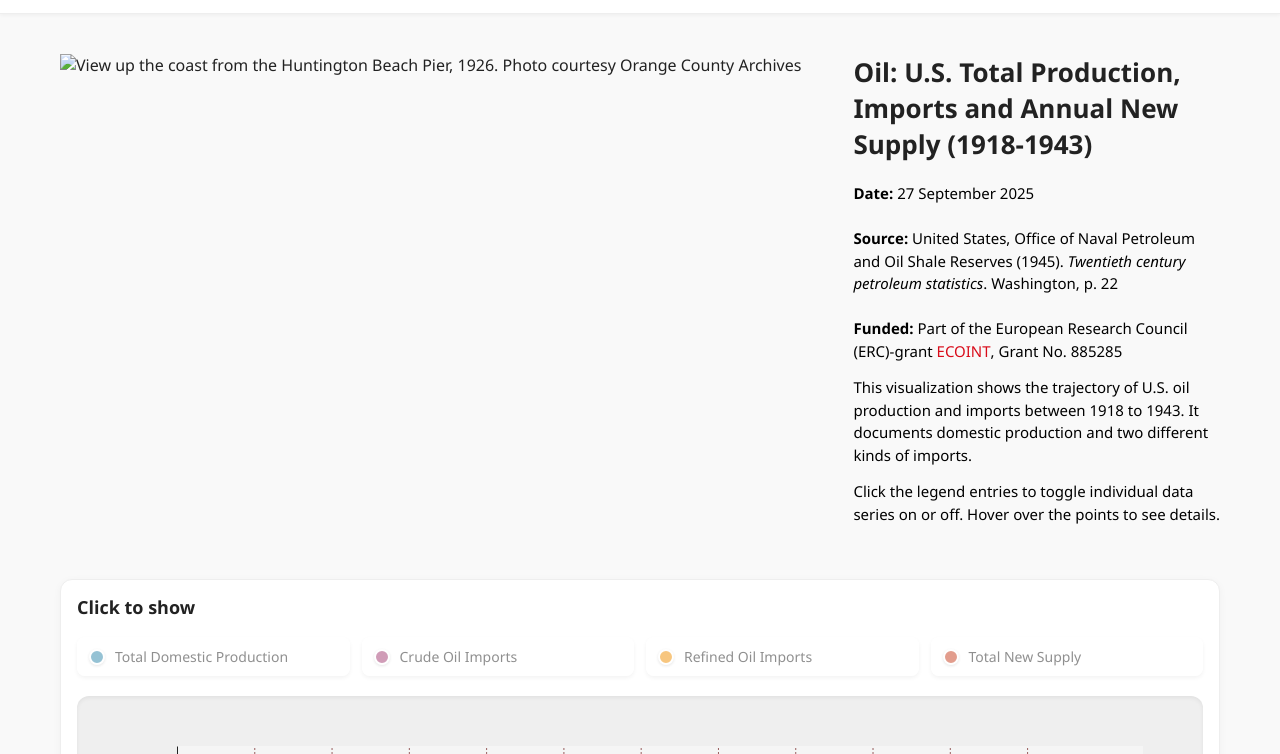
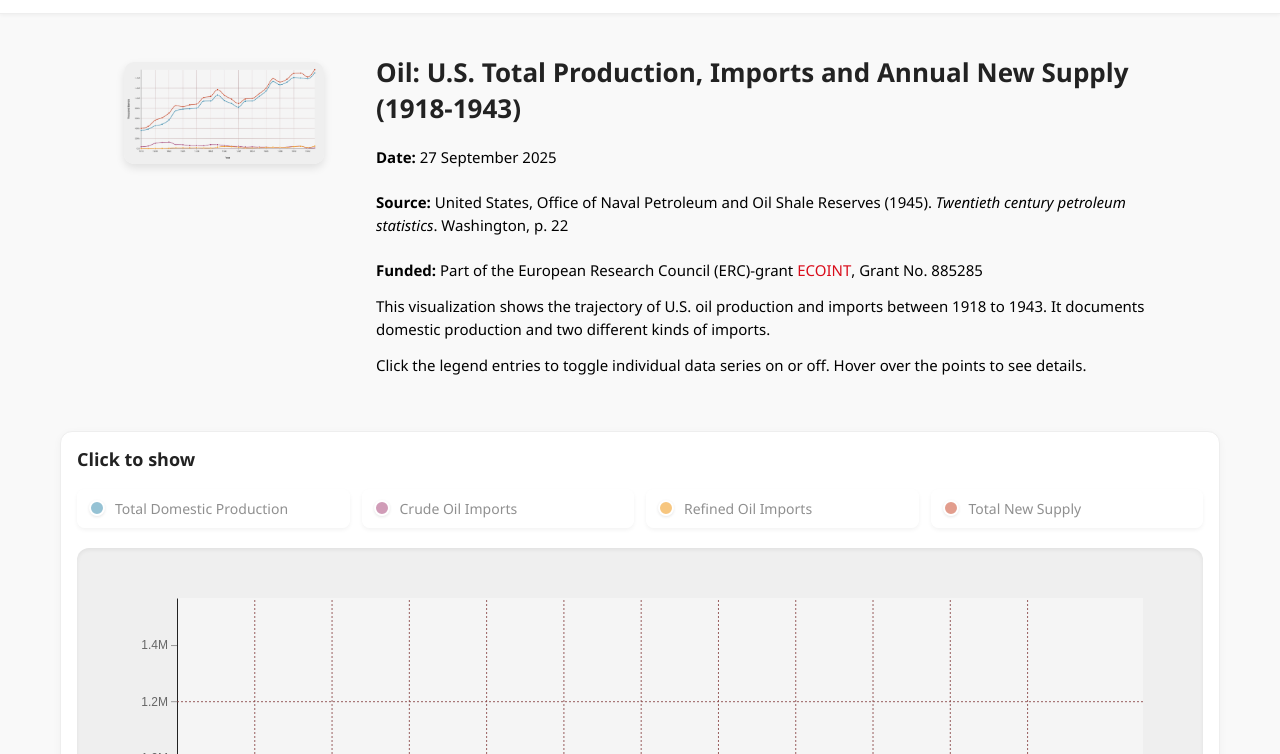
Before and after one commit to sabine-selchow/sabine-selchow.github.io, a plain HTML site: page projects/us-oil-production/index.html in a window 1280 px wide. Shown: the part 46-800 px from the top of the page. Drawn offline with nearby package versions, Linux system fonts and the light colour scheme.

Commit message:
Update index.html

```diff
--- a/projects/us-oil-production/index.html
+++ b/projects/us-oil-production/index.html
@@ -23,7 +23,8 @@
   </div>
 </header>
 <div class="content-container intro-flex">
-  <img src="Photo courtesy Orange County Archives.jpg" alt="View up the coast from the Huntington Beach Pier, 1926. Photo courtesy Orange County Archives" class="./us-oil-production--1.jpg" />
+
+   <img src="./us-oil-production.jpg" alt="International Delegates 1933" alt="View up the coast from the Huntington Beach Pier, 1926. Photo courtesy Orange County Archives" class="intro-image" />
   <div class="intro-text-block">
     <h1 class="left-aligned">Oil: U.S. Total Production, Imports and Annual New Supply (1918-1943)</h1>
     <div id="description">
```
